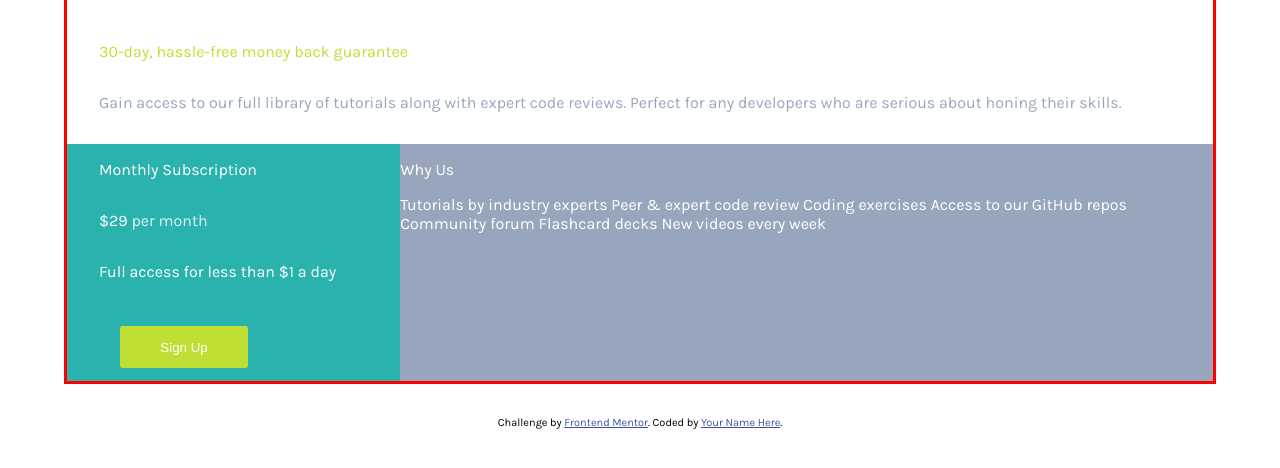
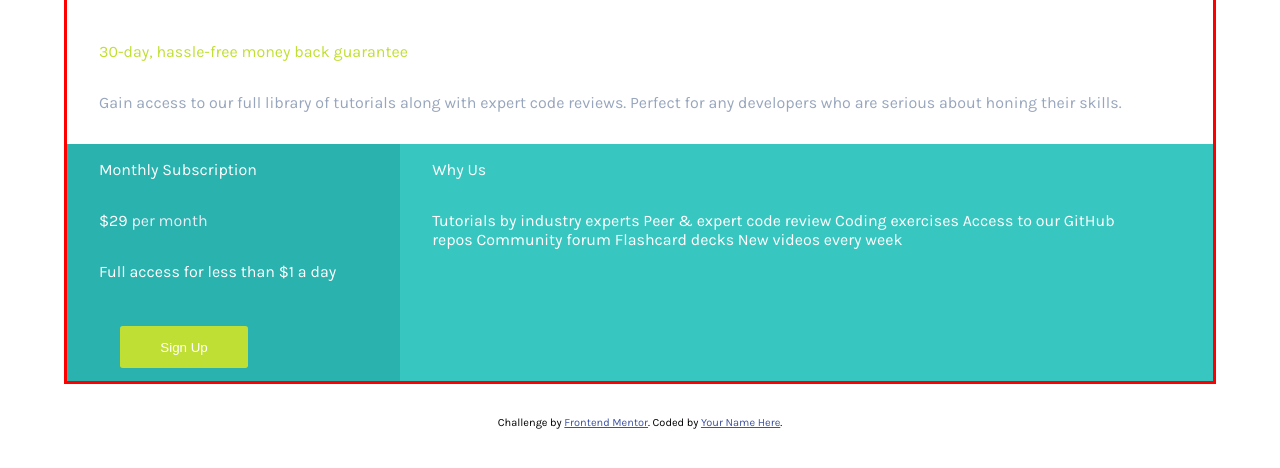
Before and after one commit to mverma45/fem-spg, a plain HTML site: page index.html in a window 1280 px wide. Shown: the part 94-562 px from the top of the page. Drawn offline with Linux system fonts and the light colour scheme.

Commit message:
WIP styling

```diff
--- a/Style/styles.css
+++ b/Style/styles.css
@@ -64,7 +64,14 @@ body {
 }
 
 .why {
-	background-color: hsl(218, 22%, 67%);
+	background-color: hsl(177, 56%, 50%);
+}
+
+.whyAbout,
+.whyTut {
+	/* top | right | bottom | left */
+	margin: 1em 4em 2em 2em;
+	color: #fff;
 }
 
 .subBtn {
@@ -77,8 +84,8 @@ body {
 	border-radius: 0.2em;
 }
 
-@media (max-width: 5em) {
-	.hero_main {
+@media (width: 15em) {
+	.MPlans {
 		display: flex;
 		flex-direction: row;
 	}
```
